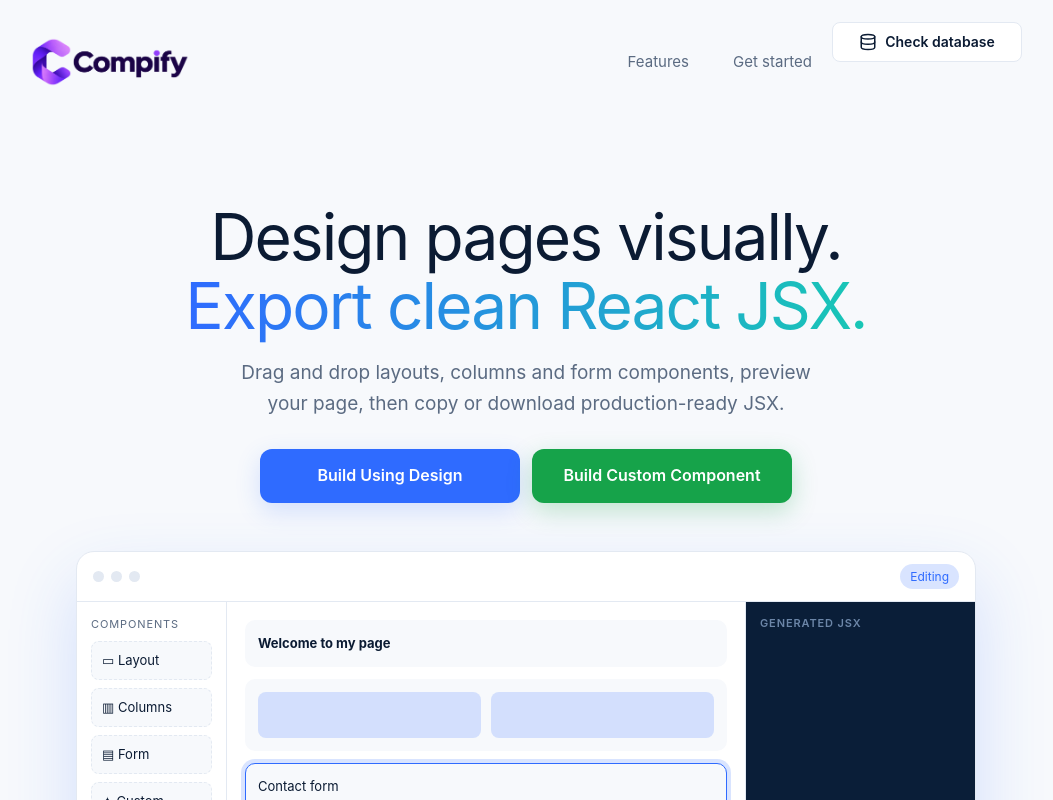
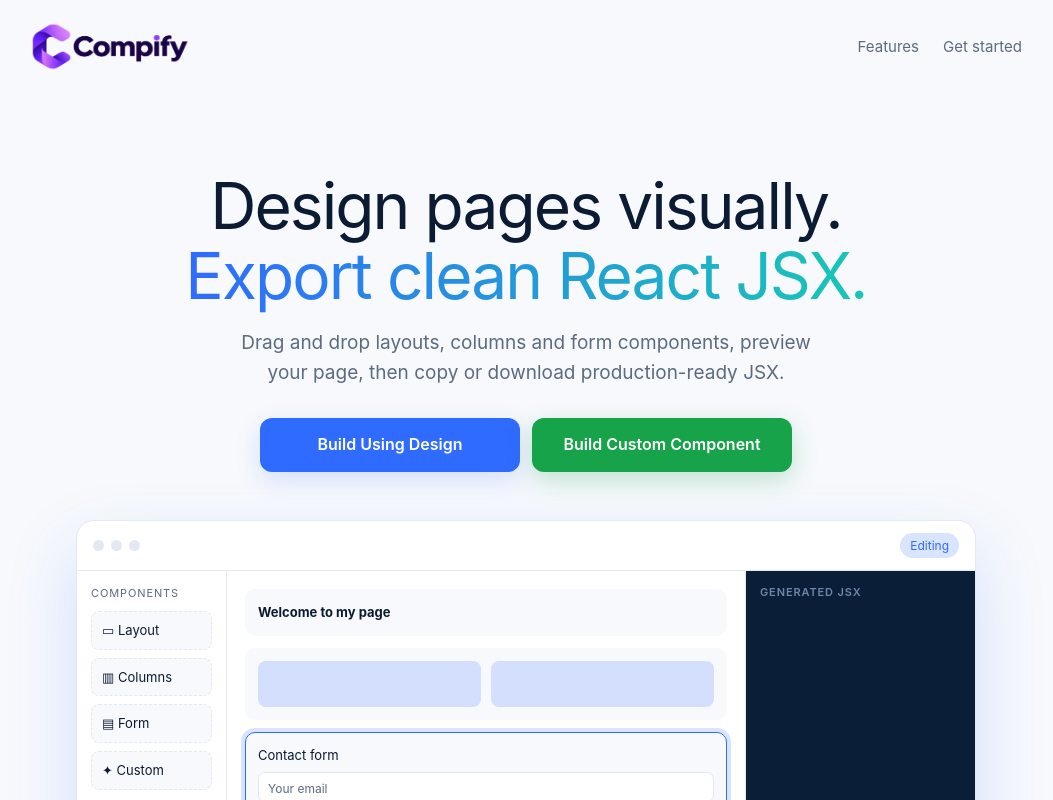
Before and after one commit to vkdentsu/React-component-builder, a React (Vite) app: page / in a window 1280 px wide. Shown: the top 800 px of the page, without its empty margins (114-1167 px from the left). Built offline with nearby package versions, Linux system fonts and the light colour scheme.

Commit message:
Fix Code

```diff
--- a/src/pages/Home.css
+++ b/src/pages/Home.css
@@ -16,20 +16,6 @@ padding-top:env(safe-area-inset-top,0px);padding-bottom:env(safe-area-inset-bott
     height: 100%;
 }
 .bc nav a{color:var(--mut);text-decoration:none;margin-left:24px;font-size:15px}
-.bc nav{flex-wrap:wrap;gap:16px}
-.bc .nav-actions{display:flex;align-items:center;flex-wrap:wrap;gap:20px;min-width:0}
-.bc .db-check{display:grid;grid-template-rows:40px 36px;width:190px;max-width:100%;gap:4px}
-.bc .db-check-button{display:flex;align-items:center;justify-content:center;gap:8px;width:100%;height:40px;padding:0 12px;border:1px solid var(--line);border-radius:8px;background:var(--card);color:var(--fg);font-family:inherit;font-size:14px;font-weight:600;line-height:1.2;cursor:pointer}
-.bc .db-check-button:hover:not(:disabled){border-color:var(--acc)}
-.bc .db-check-button:focus-visible{outline:3px solid var(--acc2);outline-offset:3px}
-.bc .db-check-button:disabled{cursor:wait;opacity:.7}
-.bc .db-check-result{color:var(--mut);font-size:12px;line-height:18px;overflow-wrap:anywhere}
-.bc .db-check[data-status="success"] .db-check-result{color:#15803d}
-.bc .db-check[data-status="error"] .db-check-result{color:#dc2626}
-.bc .db-check-spinner{animation:db-check-spin 1s linear infinite}
-@keyframes db-check-spin{to{transform:rotate(360deg)}}
-@media(prefers-color-scheme:dark){.bc .db-check[data-status="success"] .db-check-result{color:#86efac}.bc .db-check[data-status="error"] .db-check-result{color:#fca5a5}}
-@media(prefers-reduced-motion:reduce){.bc .db-check-spinner{animation:none}}
 .bc .hero{text-align:center;padding:56px 0 24px;position:relative}
 .bc .hero:before{content:"";position:absolute;left:50%;top:-40px;width:700px;max-width:100%;height:380px;transform:translateX(-50%);background:radial-gradient(closest-side,var(--glow),transparent);z-index:-1}
 .bc h1{font-size:clamp(36px,6.5vw,64px);line-height:1.08;letter-spacing:-.03em;margin:22px auto 18px;max-width:820px}
--- a/src/pages/Home.jsx
+++ b/src/pages/Home.jsx
@@ -1,6 +1,5 @@
 import { useEffect, useState } from "react";
 import { useNavigate } from "react-router-dom";
-import { Database, LoaderCircle } from "lucide-react";
 import "./Home.css";
 import logo from "../assets/logo.png";
 
@@ -35,33 +34,6 @@ export default function Home() {
   const [lines, setLines] = useState(0); // how many code lines are visible
   const [copied, setCopied] = useState(false);
   const [cycle, setCycle] = useState(0); // restarts the drag animation
-  const [databaseCheck, setDatabaseCheck] = useState({ status: "idle", message: "" });
-
-  async function checkDatabase() {
-    setDatabaseCheck({ status: "checking", message: "Checking connection..." });
-
-    try {
-      const response = await fetch("/api/health", {
-        cache: "no-store",
-        signal: AbortSignal.timeout(15000),
-      });
-      const result = await response.json();
-
-      if (!response.ok || result.database !== "connected") {
-        setDatabaseCheck({ status: "error", message: "Database unavailable." });
-        return;
-      }
-
-      setDatabaseCheck({ status: "success", message: "Database connected." });
-    } catch (error) {
-      setDatabaseCheck({
-        status: "error",
-        message: error.name === "TimeoutError"
-          ? "Connection check timed out."
-          : "Unable to reach backend.",
-      });
-    }
-  }
 
   useEffect(() => {
     const timers = [];
@@ -123,28 +95,9 @@ export default function Home() {
           <div className="logo">
             <img src={logo} alt="Compify" />
           </div>
-          <div className="nav-actions">
+          <div>
             <a href="#features">Features</a>
             <a href="#cta">Get started</a>
-            <div className="db-check" data-status={databaseCheck.status}>
-              <button
-                type="button"
-                className="db-check-button"
-                onClick={checkDatabase}
-                disabled={databaseCheck.status === "checking"}
-                aria-busy={databaseCheck.status === "checking"}
-                aria-describedby="db-check-result"
-                title="Check database connection"
-              >
-                {databaseCheck.status === "checking"
-                  ? <LoaderCircle size={18} className="db-check-spinner" aria-hidden="true" />
-                  : <Database size={18} aria-hidden="true" />}
-                {databaseCheck.status === "checking" ? "Checking..." : "Check database"}
-              </button>
-              <span id="db-check-result" className="db-check-result" role="status" aria-atomic="true">
-                {databaseCheck.message}
-              </span>
-            </div>
           </div>
         </nav>
 
```
